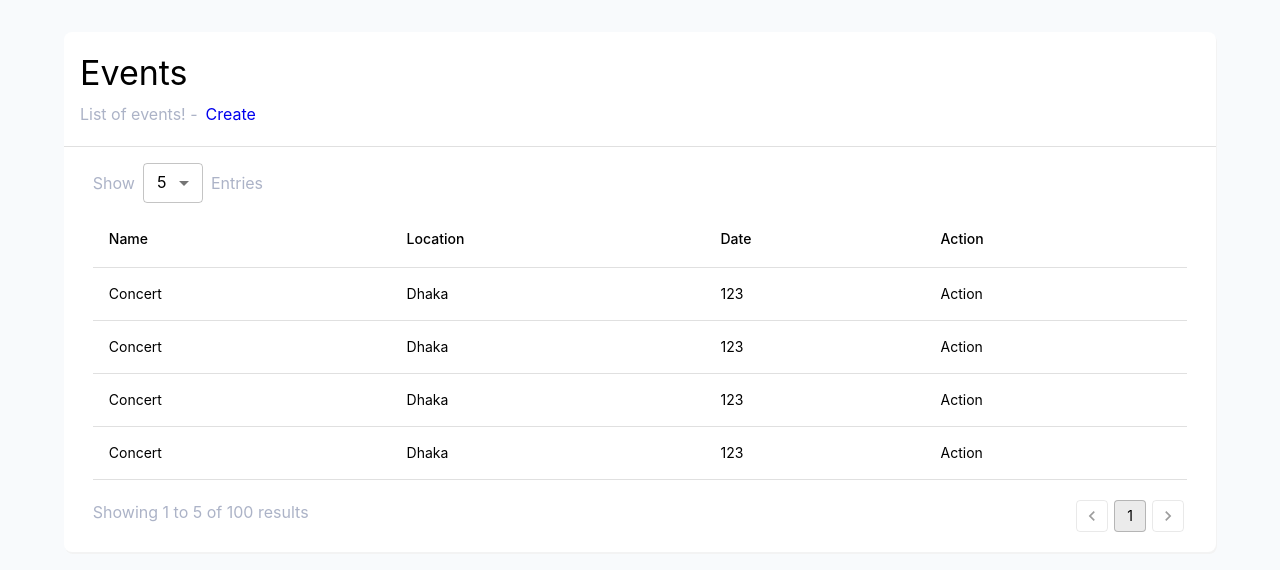
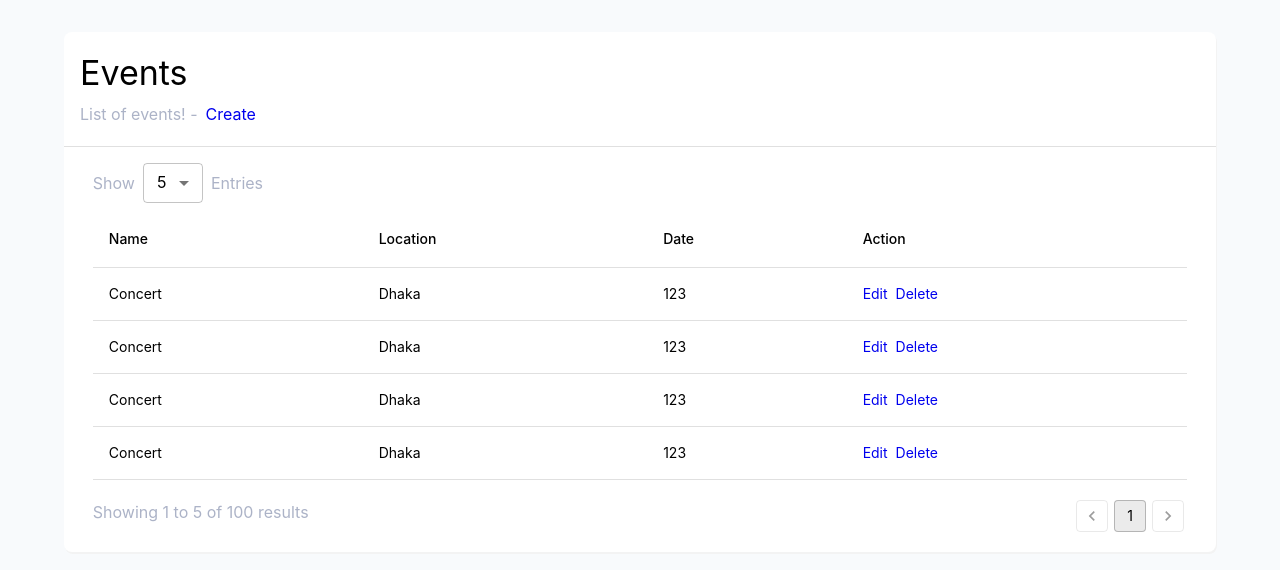
Before and after one commit to tmukammel/techvatsol-code-chal-fe, a React (Create React App) app: page / in a window 1280 px wide. Shown: the part 108-678 px from the top of the page. Built offline with nearby package versions, Linux system fonts and the light colour scheme.

Commit message:
ADD: events table row action buttons

```diff
--- a/src/views/components/basic-table.component.tsx
+++ b/src/views/components/basic-table.component.tsx
@@ -33,6 +33,13 @@ const BasicTable = (props: {
 
 	const handleChange = (event: SelectChangeEvent) => {
 		setSize(parseInt(event.target.value));
+	};
+
+	const handleEdit = () => {
+		console.log('Edit');
+	};
+	const handleDelete = () => {
+		console.log('Delete');
 	};
 
 	return (
@@ -110,12 +117,27 @@ const BasicTable = (props: {
 										key={row.id}
 										sx={{ '&:last-child td, &:last-child th': { border: 0 } }}
 									>
-										<TableCell component="th" scope="row">
-											{row.name}
-										</TableCell>
+										<TableCell align="left">{row.name}</TableCell>
 										<TableCell align="left">{row.location}</TableCell>
 										<TableCell align="left">{row.date}</TableCell>
-										<TableCell align="left">Action</TableCell>
+										<TableCell align="left">
+											<Stack direction="row" spacing={1}>
+												<a
+													href={'/edit'}
+													onClick={() => handleEdit()}
+													style={{ textDecoration: 'none' }}
+												>
+													Edit
+												</a>
+												<a
+													href={'#'}
+													onClick={() => handleDelete()}
+													style={{ textDecoration: 'none' }}
+												>
+													Delete
+												</a>
+											</Stack>
+										</TableCell>
 									</TableRow>
 								))}
 						</TableBody>
```
